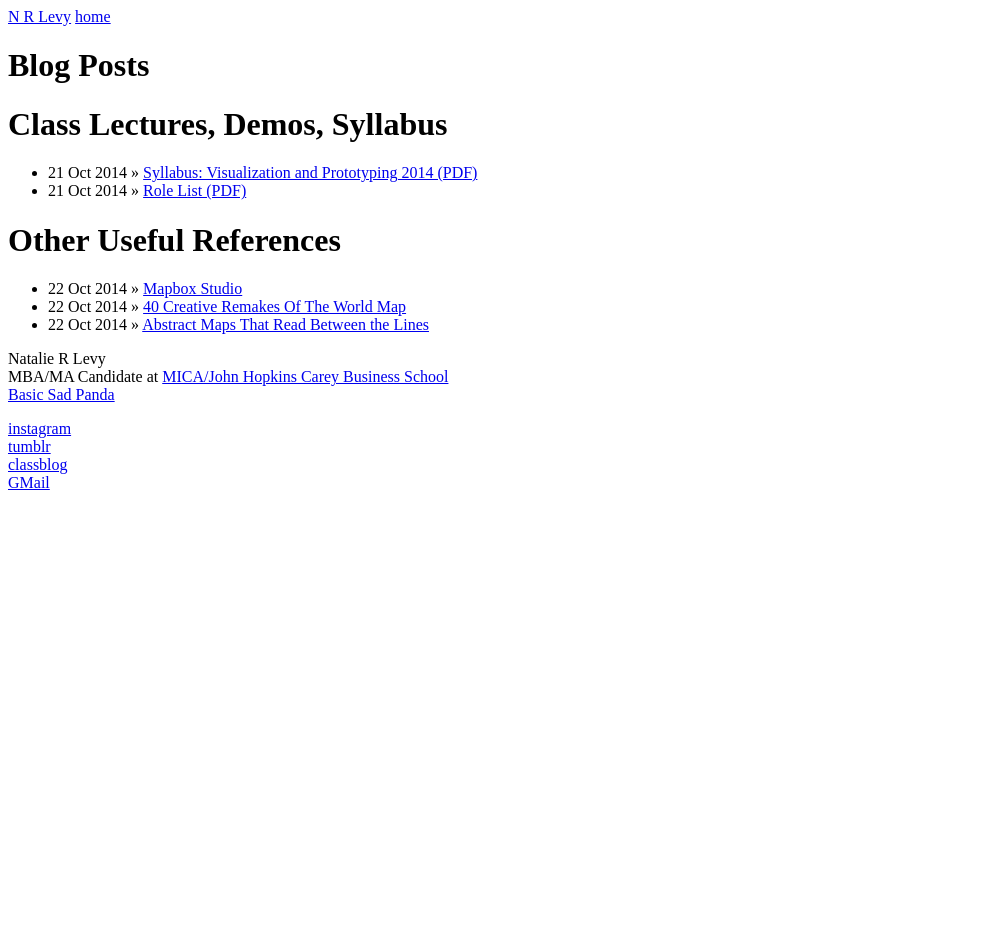
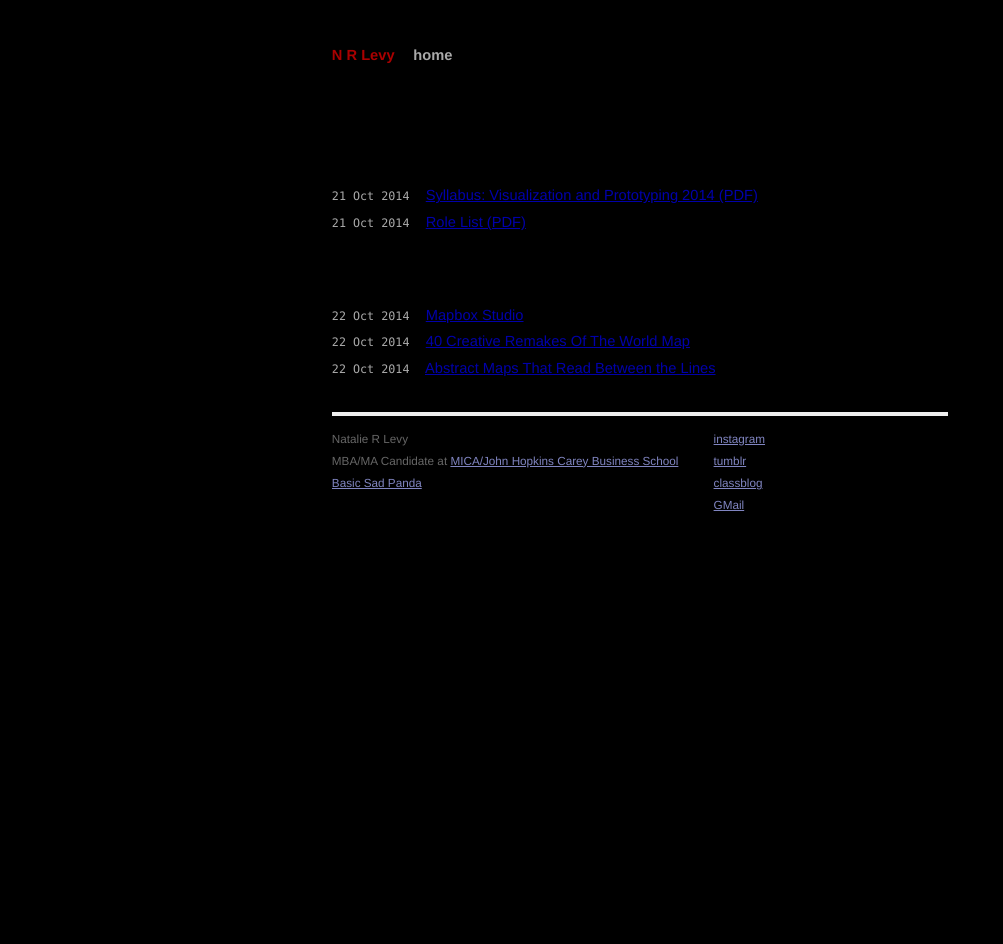
Before and after one commit to nrlevy/clog, a Jekyll site: the page built from index.html, in a window 1280 px wide. Shown: the whole page, without its empty margins (0-1003 px from the left). Built offline with Jekyll 4.4.1, drawn with Linux system fonts in a browser that asks for light colours; Markdown is read by kramdown in place of the engine named in the settings; before the commit the page ends 900 px from its top, so only the background shows below that.

Commit message:
changing blog template to clog

```diff
--- a/_layouts/default.html
+++ b/_layouts/default.html
@@ -7,10 +7,10 @@
    <meta name="readability-verification" content="QCzSs992GxmRYRKVpPeZ6LE2tS8aYKxsSSQKV8YM"/>
 
    <!-- syntax highlighting CSS -->
-   <link rel="stylesheet" href="{{ site.url }}/blog-template/css/syntax.css" type="text/css" />
+   <link rel="stylesheet" href="{{ site.url }}/clog/css/syntax.css" type="text/css" />
 
    <!-- Homepage CSS -->
-   <link rel="stylesheet" href="{{ site.url }}/blog-template/css/screen.css" type="text/css" media="screen, projection" />
+   <link rel="stylesheet" href="{{ site.url }}/clog/css/screen.css" type="text/css" media="screen, projection" />
 
    <!-- Typekit -->
    <script type="text/javascript" src="http://use.typekit.com/jpd0pfm.js"></script>
@@ -26,7 +26,7 @@
 
 <div class="site">
   <div class="title">
-    <a href="{{ site.url }}/blog-template">N R Levy</a>
+    <a href="{{ site.url }}/blog-template">N R Levy </a>
     <a class="extra" href="{{ site.url }}/blog-template">home</a>
   </div>
 
```
